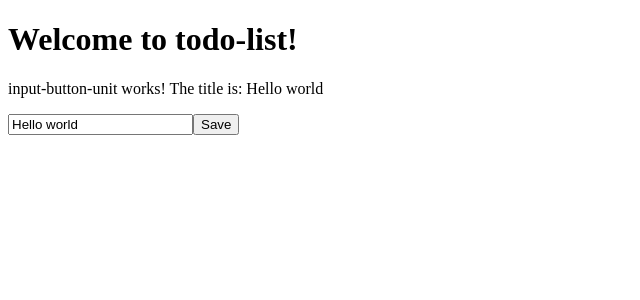
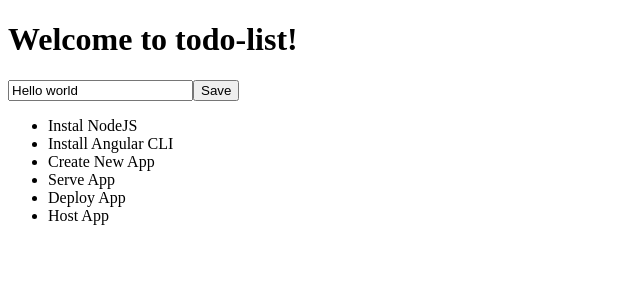
Before and after one commit to sethmuriuki/Angular_TodoList, an Angular app: page / in a window 1280 px wide. Shown: the top 300 px of the page, without its empty margins (0-640 px from the left). Built offline with nearby package versions, Linux system fonts and the light colour scheme.

Commit message:
introduction of angular directives

```diff
--- a/src/app/app.component.html
+++ b/src/app/app.component.html
@@ -3,3 +3,8 @@
 </h1>
 
 <app-input-button-unit></app-input-button-unit>
+<ul>
+  <li *ngFor="let todoItem of todoList">
+    {{ todoItem.title }}
+  </li>
+</ul>
--- a/src/app/app.component.ts
+++ b/src/app/app.component.ts
@@ -7,4 +7,12 @@
 })
 export class AppComponent {
   title = 'todo-list';
+  todoList = [
+    {title: 'Instal NodeJS'},
+    {title: 'Install Angular CLI'},
+    {title: 'Create New App'},
+    {title: 'Serve App'},
+    {title: 'Deploy App'},
+    {title: 'Host App'},
+  ];
 }
--- a/src/app/input-button-unit/input-button-unit.component.html
+++ b/src/app/input-button-unit/input-button-unit.component.html
@@ -1,8 +1,6 @@
-<p>
-  input-button-unit works!
-  The title is: {{ title }}
-</p>
-<input [value]="title"
-        (keyup.enter)= "changeTitle($event.target.value)">
 
-<button (click)="changeTitle('Button Clicked!')">Save</button>
+<input  #inputElementRef
+        [value]="title"
+        (keyup.enter)= "changeTitle(inputElementRef)">
+
+<button (click)="changeTitle(inputElementRef)">Save</button>
--- a/src/app/input-button-unit/input-button-unit.component.ts
+++ b/src/app/input-button-unit/input-button-unit.component.ts
@@ -9,23 +9,13 @@
 
   title = 'Hello world';
   constructor() {
-    /*this.changeTitle('My first Angular App');
-    console.log(this.title);*/
   }
 
   ngOnInit(): void {
-   // this.title = 'Angular cli rules';
-   /*setTimeout(() => {
-     this.title = 'This is not the title your looking for';
-   }, 3000);*/
   }
 
-  changeTitle(newTitle: string) {
-    this.title = newTitle;
+  changeTitle(inputElementRef) {
+    this.title = inputElementRef.value;
   }
-  /*generateTitle(): string {
-    return 'This title was generated by a method';
-  }*/
-
 
 }
```
